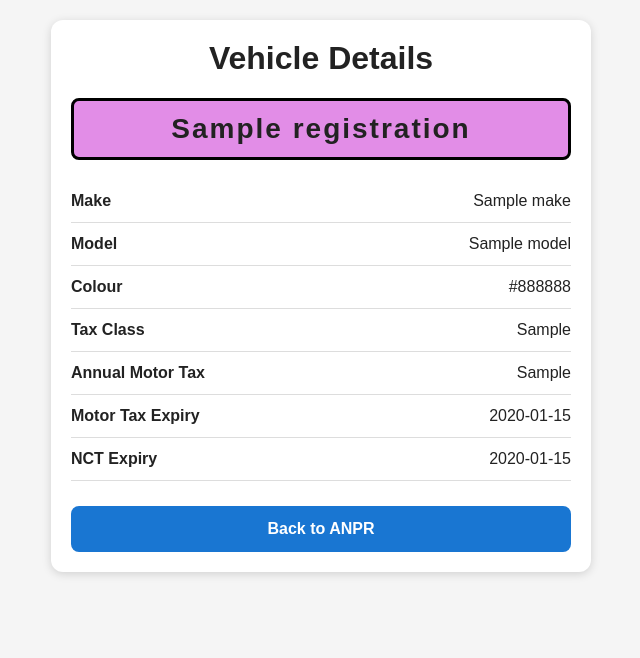
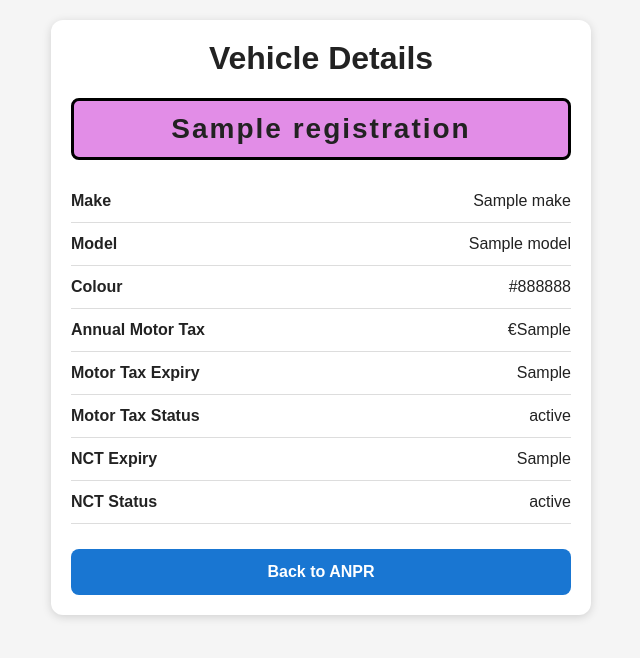
Before and after one commit to PadraicM71/car_reg, a Flask app: template templates/reg.html in a window 1280 px wide. Shown: the top 658 px of the page, without its empty margins (319-959 px from the left). Run offline with Flask 3, Linux system fonts and the light colour scheme; the template is opened without the code that fills it: most values are stand-ins (such as "Sample title", 1, 10 or a date in 2020); some libraries are stand-ins or nearby versions.

Commit message:
Enhance vehicle details with tax and NCT status
Updated vehicle details display to include motor tax status and NCT status.

```diff
--- a/templates/reg.html
+++ b/templates/reg.html
@@ -1,9 +1,7 @@
 <!DOCTYPE html>
-
 <html lang="en">
 
 <head>
-
 
 <meta charset="UTF-8">
 
@@ -80,13 +78,11 @@
 
 </style>
 
-
 </head>
 
 <body>
 
 <div class="container">
-
 
 <h1>Vehicle Details</h1>
 
@@ -110,28 +106,37 @@
 </div>
 
 <div class="detail">
-    <span class="label">Tax Class</span>
-    <span class="value">{{ vehicle['Tax Class'] }}</span>
-</div>
-
-<div class="detail">
     <span class="label">Annual Motor Tax</span>
     <span class="value">
-        {{ vehicle['Current Annual Motor Tax Rate'] }}
+        €{{ vehicle['Current Annual Motor Tax Rate'] }}
     </span>
 </div>
 
 <div class="detail">
     <span class="label">Motor Tax Expiry</span>
     <span class="value">
-        {{ vehicle['Motor Tax Expiry Date'] }}
+        {{ vehicle['Motor Tax Expiry'] }}
+    </span>
+</div>
+
+<div class="detail">
+    <span class="label">Motor Tax Status</span>
+    <span class="value">
+        {{ vehicle['Motor Tax Status'] }}
     </span>
 </div>
 
 <div class="detail">
     <span class="label">NCT Expiry</span>
     <span class="value">
-        {{ vehicle['NCT Expiry Date'] }}
+        {{ vehicle['NCT Expiry'] }}
+    </span>
+</div>
+
+<div class="detail">
+    <span class="label">NCT Status</span>
+    <span class="value">
+        {{ vehicle['NCT Status'] }}
     </span>
 </div>
 
@@ -139,7 +144,6 @@
     Back to ANPR
 </a>
 
-
 </div>
 
 </body>
```
